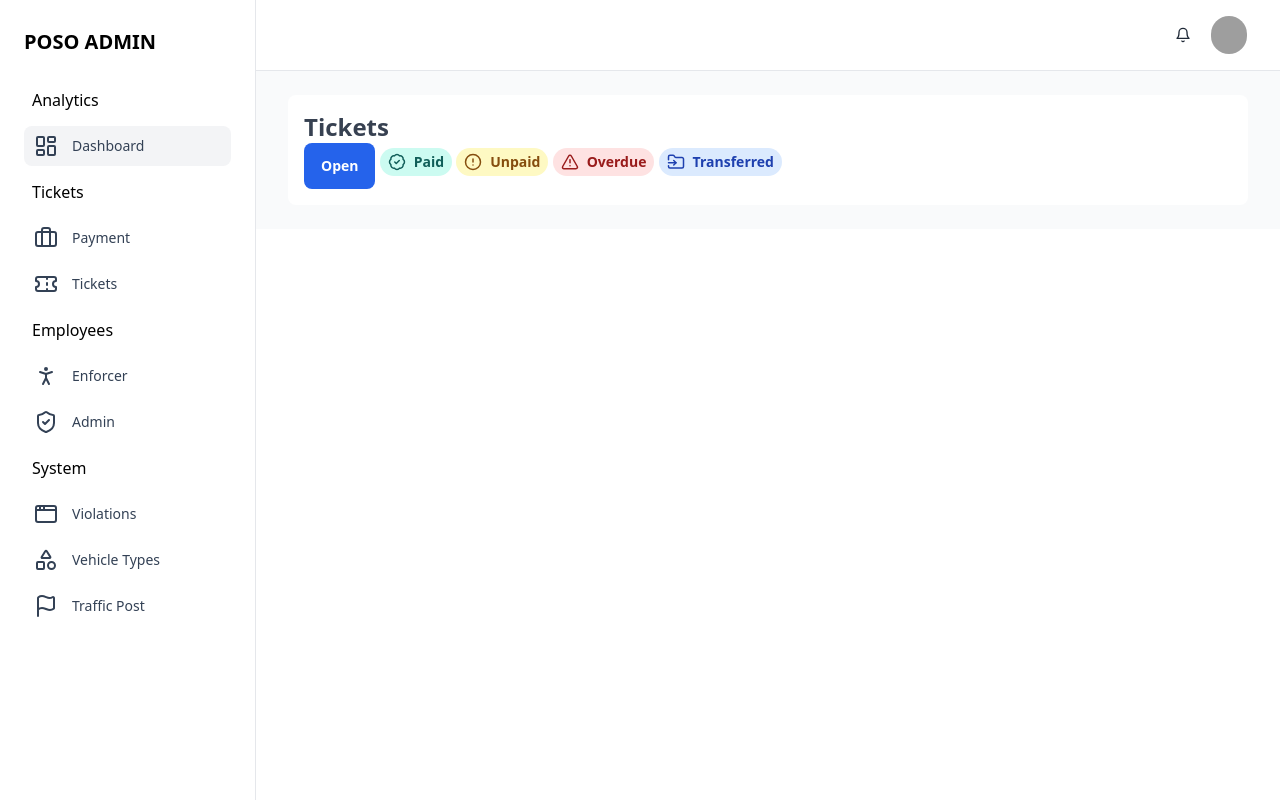
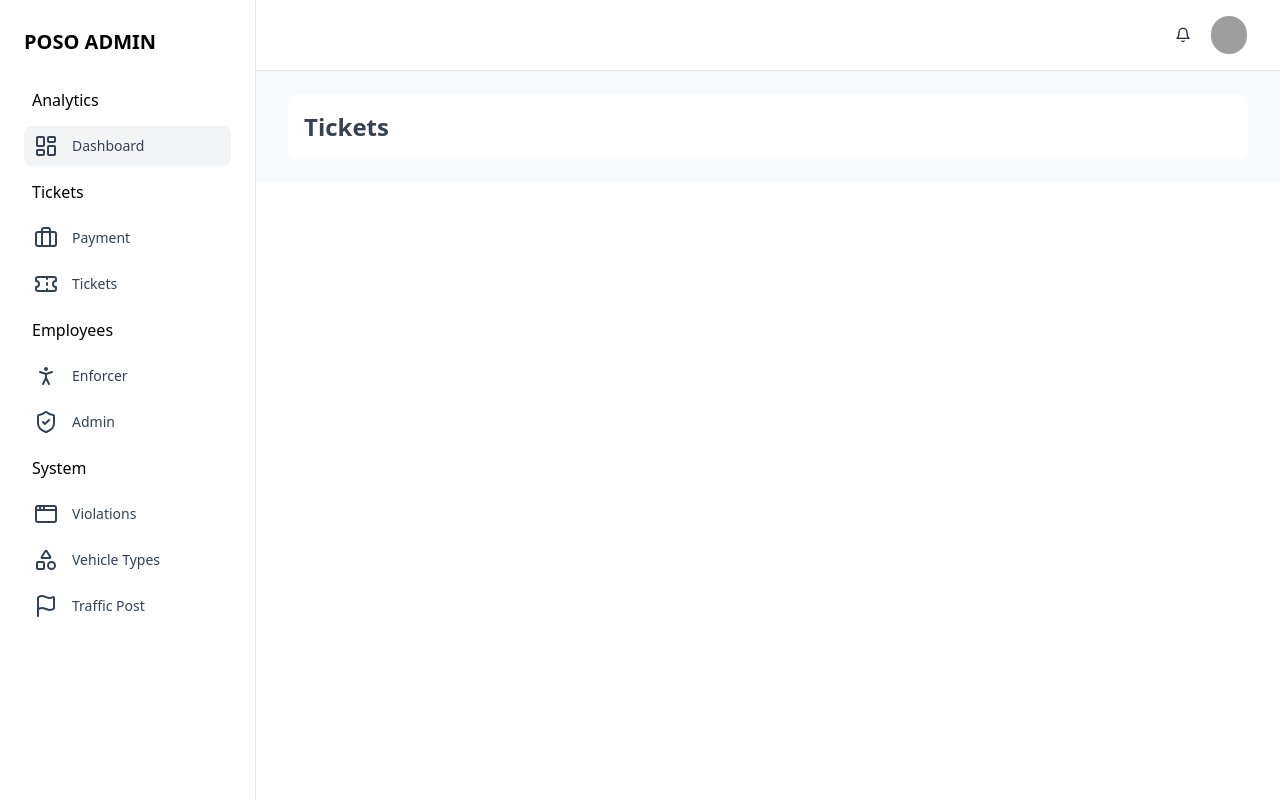
Before and after one commit to romarmph/poso_admin, a SvelteKit app: page / in a window 1280 px wide. Built offline with nearby package versions, Linux system fonts and the light colour scheme; grey boxes are pictures that could not be loaded.

Commit message:
Refactor Modal component and remove unused code

```diff
--- a/src/lib/components/Modal/Modal.svelte
+++ b/src/lib/components/Modal/Modal.svelte
@@ -3,11 +3,14 @@
 
   export let modalId: string;
   setContext("modalId", modalId);
+
+  console.log($$restProps);
 </script>
 
 <div
   id={modalId}
   class="hs-overlay hidden size-full fixed top-0 start-0 z-[80] overflow-x-hidden overflow-y-auto"
+  {...$$restProps}
 >
   <div
     class="hs-overlay-open:mt-7 hs-overlay-open:opacity-100 hs-overlay-open:duration-500 mt-0 opacity-0 ease-out transition-all sm:max-w-lg sm:w-full m-3 sm:mx-auto min-h-[calc(100%-3.5rem)] flex items-center"
@@ -15,17 +18,7 @@
     <div
       class="w-full flex flex-col bg-white border shadow-sm rounded-xl dark:bg-gray-800 dark:border-gray-700 dark:shadow-slate-700/[.7]"
     >
-      <!-- Modal Header -->
-      <slot name="header" />
-      <!-- Modal Header -->
-
-      <!-- Modal Body -->
-      <slot name="body" />
-      <!-- Modal Body -->
-
-      <!-- Modal Footer -->
-      <slot name="footer" />
-      <!-- Modal Footer -->
+      <slot />
     </div>
   </div>
 </div>
--- a/src/routes/(app)/+page.svelte
+++ b/src/routes/(app)/+page.svelte
@@ -12,19 +12,3 @@
 </script>
 
 <h1 class="text-2xl font-bold text-gray-700">Tickets</h1>
-
-<!-- SAMPLE -->
-<Button modalId="test-modal">Open</Button>
-
-<Modal modalId="test-modal">
-  <ModalHeader slot="header">My Modal</ModalHeader>
-
-  <ModalBody slot="body"></ModalBody>
-
-  <ModalFooter slot="footer"></ModalFooter>
-</Modal>
-
-<TicketStatus status="paid" />
-<TicketStatus status="unpaid" />
-<TicketStatus status="overdue" />
-<TicketStatus status="transferred" />
```
